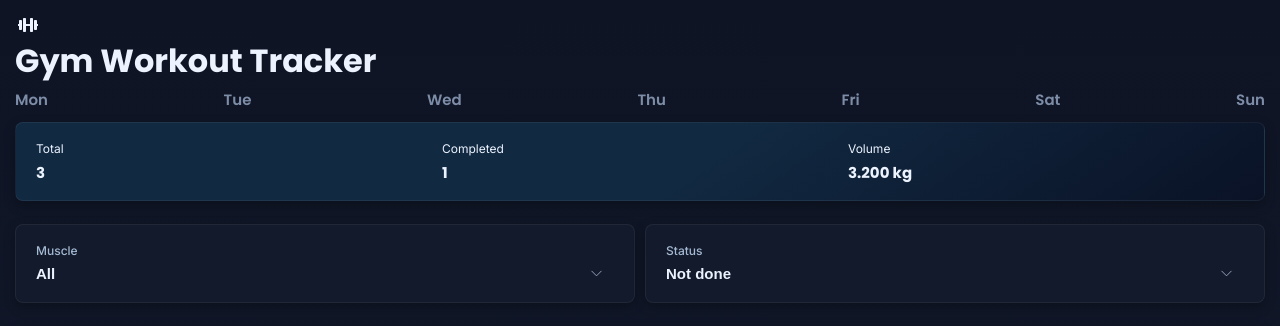
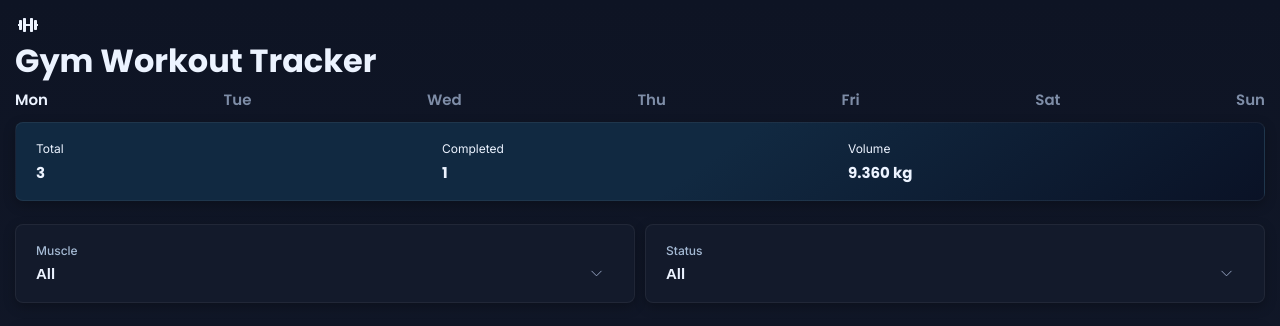
Before and after one commit to Eyasdm/gym-tracker, a React (Vite) app: page / in a window 1280 px wide. Shown: the top 326 px of the page. Built offline with nearby package versions, Linux system fonts and the light colour scheme.

Commit message:
Added day tabs feature and workout day filter logic

```diff
--- a/src/App.jsx
+++ b/src/App.jsx
@@ -1,19 +1,97 @@
+import { useMemo, useState } from "react";
 import { DayTabs } from "./components/DayTabs";
 import Header from "./components/Header";
 import { SummaryCards } from "./components/SummaryCards";
 import { WorkoutFilters } from "./components/WorkoutFilters";
 import WorkoutForm from "./components/WorkoutForm";
-
 import "./styles/main.scss";
 
+const starterWorkout = [
+  {
+    id: 1,
+    name: "Bench Press",
+    part: "Chest",
+    sets: 3,
+    reps: 10,
+    weight: 100,
+    done: false,
+    order: 0,
+  },
+  {
+    id: 2,
+    name: "Lat Pulldown",
+    part: "Back",
+    sets: 3,
+    reps: 12,
+    weight: 70,
+    done: true,
+    order: 1,
+  },
+  {
+    id: 3,
+    name: "Squat",
+    part: "Legs",
+    sets: 4,
+    reps: 8,
+    weight: 120,
+    done: false,
+    order: 2,
+  },
+];
+
 export default function App() {
+  const [workouts, setWorkouts] = useState(starterWorkout);
+  const [selectedMuscle, setSelectedMuscle] = useState("all");
+  const [selectedStatus, setSelectedStatus] = useState("all");
+
+  const filtered = useMemo(() => {
+    const list = workouts.filter((w) => {
+      const muscleOk =
+        selectedMuscle === "all" || w.part.toLowerCase() === selectedMuscle;
+      const statusOk =
+        selectedStatus === "all" ||
+        (selectedStatus === "done" ? w.done : !w.done);
+      return muscleOk && statusOk;
+    });
+
+    return list;
+  }, [workouts, selectedMuscle, selectedStatus]);
+
+  function toggleDone(id) {
+    setWorkouts((prev) =>
+      prev.map((w) => (w.id === id ? { ...w, done: !w.done } : w))
+    );
+  }
+
+  function deleteWorkout(id) {
+    setWorkouts((prev) => prev.filter((w) => w.id !== id));
+  }
+
+  function addNewWorkout(newWorkout) {
+    setWorkouts((prev) => [
+      ...prev,
+      { ...newWorkout, id: Date.now(), order: prev.length, done: false },
+    ]);
+  }
+
   return (
     <div className="app container">
       <Header />
       <DayTabs />
-      <SummaryCards />
-      <WorkoutFilters />
-      <WorkoutForm />
+      <SummaryCards filtered={filtered} />
+      <WorkoutFilters
+        selectedMuscle={selectedMuscle}
+        selectedStatus={selectedStatus}
+        setSelectedMuscle={setSelectedMuscle}
+        setSelectedStatus={setSelectedStatus}
+      />
+      <WorkoutForm
+        onToggleDone={toggleDone}
+        onToggleDelete={deleteWorkout}
+        onAddNewWorkout={addNewWorkout}
+        workouts={workouts}
+        filtered={filtered}
+      />
     </div>
   );
 }
--- a/src/components/Popup.jsx
+++ b/src/components/Popup.jsx
@@ -1,6 +1,6 @@
 import { useState } from "react";
 
-//  send the information to the workout form.
+//  send the information to the workout form. ✅
 export function AddWorkoutBtn() {
   return (
     <div className="add-workout-btn__container">
--- a/src/components/SummaryCards.jsx
+++ b/src/components/SummaryCards.jsx
@@ -2,23 +2,30 @@
 // connect the completed to the workouts that has the done tag in them.
 // calculate the total voulme for the day.
 
+export function SummaryCards({ filtered }) {
+  const completedWorkouts = filtered.filter((w) => w.done).length;
+  const volume = filtered.reduce(
+    (acc, w) => acc + w.sets * w.reps * w.weight,
+    0
+  );
 
-export function SummaryCards() {
   return (
     <section className="summary-cards grid--3--cols margin">
       <div className="summary-cards__item summary-cards__item--total">
         <div className="summary-cards__name">Total</div>
-        <div className="summary-cards__num">3</div>
+        <div className="summary-cards__num">{filtered.length}</div>
       </div>
 
       <div className="summary-cards__item summary-cards__item--completed">
         <div className="summary-cards__name">Completed</div>
-        <div className="summary-cards__num">1</div>
+        <div className="summary-cards__num"> {completedWorkouts} </div>
       </div>
 
       <div className="summary-cards__item summary-cards__item--volume">
         <div className="summary-cards__name">Volume</div>
-        <div className="summary-cards__num">3.200 kg</div>
+        <div className="summary-cards__num">
+          {volume.toLocaleString("de-DE")} kg
+        </div>
       </div>
     </section>
   );
--- a/src/components/WorkoutFilters.jsx
+++ b/src/components/WorkoutFilters.jsx
@@ -1,11 +1,19 @@
-// use sort method to sort according to the muscle.
-// use sort method to sort according to the status.
-export function WorkoutFilters() {
+export function WorkoutFilters({
+  selectedMuscle,
+  selectedStatus,
+  setSelectedMuscle,
+  setSelectedStatus,
+}) {
   return (
     <section className="workout-filters grid--2--cols margin">
       <div className="workout-filters__item">
         <div className="workout-filters__name">Muscle</div>
-        <select id="muscle" className="workout-filters__select">
+        <select
+          id="muscle"
+          className="workout-filters__select"
+          value={selectedMuscle}
+          onChange={(e) => setSelectedMuscle(e.target.value)}
+        >
           <option value="all">All</option>
           <option value="chest">Chest</option>
           <option value="back">Back</option>
@@ -14,14 +22,20 @@ export function WorkoutFilters() {
           <option value="shoulders">Shoulders</option>
         </select>
       </div>
+
       <div className="workout-filters__item">
         <label className="workout-filters__name" htmlFor="status">
           Status
         </label>
-        <select id="status" className="workout-filters__select">
+        <select
+          id="status"
+          className="workout-filters__select"
+          value={selectedStatus}
+          onChange={(e) => setSelectedStatus(e.target.value)}
+        >
+          <option value="all">All</option>
+          <option value="done">Done</option>
           <option value="not-done">Not done</option>
-          <option value="done">Done</option>
-          <option value="all">All</option>
         </select>
       </div>
     </section>
--- a/src/components/WorkoutForm.jsx
+++ b/src/components/WorkoutForm.jsx
@@ -1,48 +1,17 @@
-// recieve the workout from the popup and create a new workout form for the added workout.
-// tag the workout to done when done button clicked
-// delete the workout when the delete btn get clicked
+// recieve the workout from the popup and create a new workout form for the added workout. ✅
+// tag the workout to done when done button clicked ✅
+// delete the workout when the delete btn get clicked ✅
 
-import { useState } from "react";
 import { FaTrash } from "react-icons/fa";
 import { AddWorkoutBtn, Popup } from "./Popup";
 
-let starterWorkout = [
-  {
-    id: 1,
-    name: "Bench Press",
-    part: "Chest",
-    sets: 3,
-    reps: 10,
-    weight: 100,
-    done: false,
-    order: 0,
-  },
-  {
-    id: 2,
-    name: "Lat Pulldown",
-    part: "Back",
-    sets: 3,
-    reps: 12,
-    weight: 70,
-    done: true,
-    order: 1,
-  },
-  {
-    id: 3,
-    name: "Squat",
-    part: "Legs",
-    sets: 4,
-    reps: 8,
-    weight: 120,
-    done: false,
-    order: 2,
-  },
-];
-
-export default function WorkoutForm() {
-  const [workouts, setWorkouts] = useState(starterWorkout);
-
-  const sortedWorkouts = [...workouts].sort((a, b) => {
+export default function WorkoutForm({
+  onToggleDone,
+  onToggleDelete,
+  onAddNewWorkout,
+  filtered,
+}) {
+  const sortedWorkouts = [...filtered].sort((a, b) => {
     if (a.done === b.done) {
       return a.order - b.order;
     }
@@ -59,35 +28,16 @@ export default function WorkoutForm() {
             part={w.part}
             sets={`${w.sets} sets x ${w.reps} reps @ ${w.weight}kg`}
             id={w.id}
-            onToggleDone={toggleDone}
-            onToggleDelete={deleteWorkout}
+            onToggleDone={onToggleDone}
+            onToggleDelete={onToggleDelete}
             done={w.done}
           />
         ))}
       </div>
       <AddWorkoutBtn />
-      <Popup onAddWorkout={addNewWorkout} />
+      <Popup onAddWorkout={onAddNewWorkout} />
     </>
   );
-
-  function toggleDone(id) {
-    setWorkouts(
-      workouts.map((w) =>
-        w.id === id ? (w.id === id ? { ...w, done: !w.done } : w) : w
-      )
-    );
-  }
-
-  function deleteWorkout(id) {
-    setWorkouts(workouts.filter((w) => w.id !== id));
-  }
-  function addNewWorkout(newWorkout) {
-    console.log(newWorkout);
-    newWorkout.id = Date.now();
-    newWorkout.order = workouts.length;
-    newWorkout.done = false;
-    setWorkouts([...workouts, newWorkout]);
-  }
 }
 function WorkoutItem({
   name,
--- a/src/styles/_components.scss
+++ b/src/styles/_components.scss
@@ -12,7 +12,7 @@
   font-weight: 600;
   cursor: pointer;
 
-  &____day--active {
+  &--day-active {
     color: $color-text;
   }
 }
```
